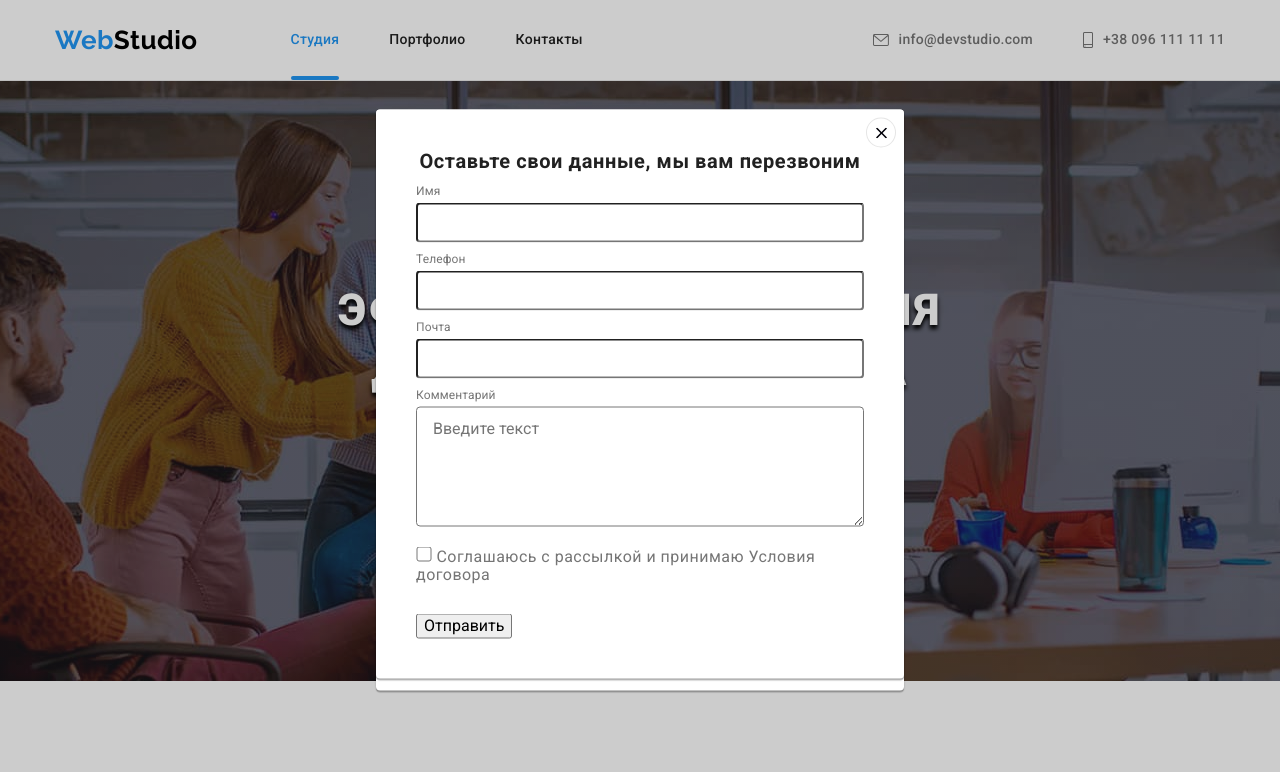
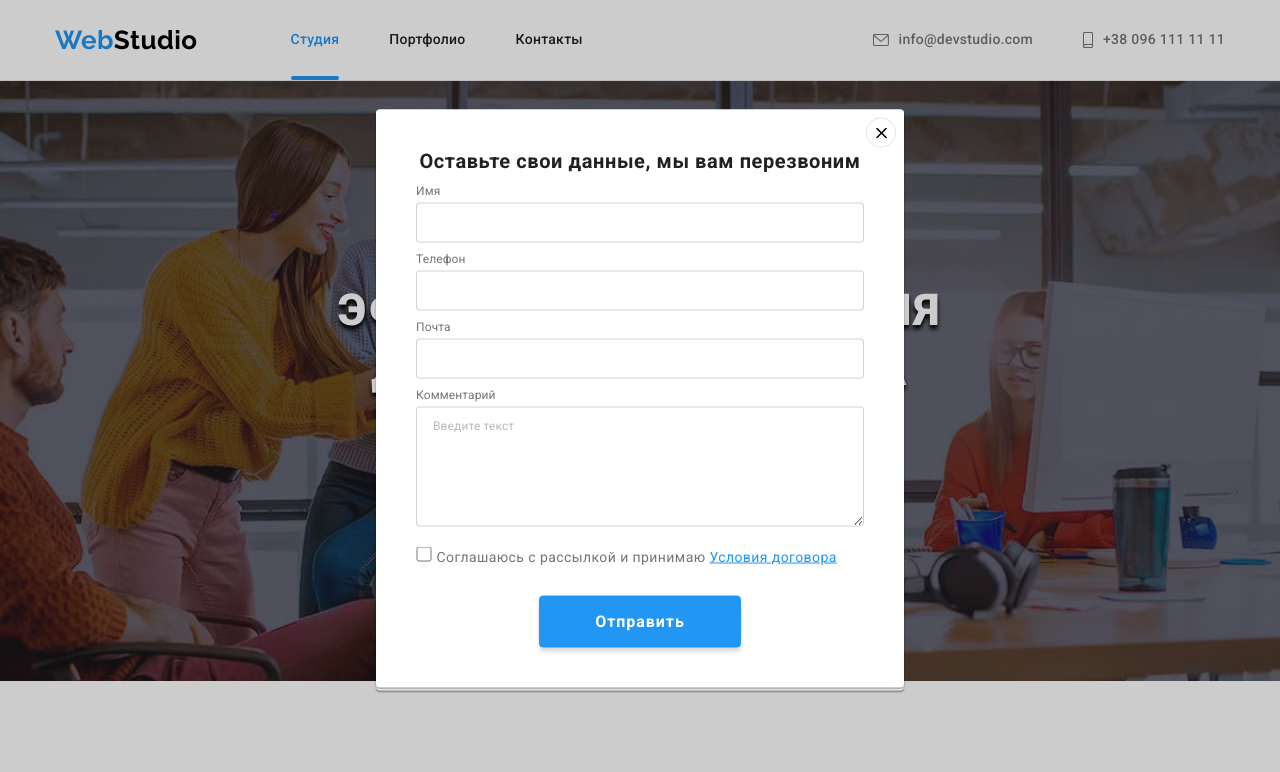
Before and after one commit to ElenaOds/goit-markup-hw-06, a plain HTML site: page index.html in a window 1280 px wide. Both pictures are taken after a click on the button "Заказать услугу". Shown: the top 772 px of the page. Drawn offline with nearby package versions, Linux system fonts and the light colour scheme.

Commit message:
modal window is adjusted

```diff
--- a/CSS/styles.css
+++ b/CSS/styles.css
@@ -834,19 +834,23 @@ section {
     margin: 0;
     padding: 0;
     height: 40px;
-    outline: 1px rgba(33, 33, 33, 0.2);
+    padding: 11px 12px;
+    border: 1px solid rgba(33, 33, 33, 0.2);
     border-radius: 4px;
+    font-size: 12px;
 }
 
 .form-field textarea {
     margin: 0;
     padding: 12px 16px;
     height: 120px;
-    outline: 1px rgba(33, 33, 33, 0.2);
+    border: 1px solid rgba(33, 33, 33, 0.2);
     border-radius: 4px;
+    font-size: 12px;
 }
 
-.form-field input::placeholder {
+
+.form-field textarea::placeholder {
     font-weight: 400;
     font-size: 12px;
     line-height: 1.16;
@@ -863,3 +867,44 @@ section {
     width: 16px;
     height: 15px;
 }
+
+.policy-check label {
+    font-weight: 400;
+    font-size: 14px;
+    line-height: 1.17;
+    letter-spacing: 0.03em;
+    color: #757575;
+}
+
+.policy-link {
+    font-weight: 400;
+    font-size: 14px;
+    line-height: 1.17;
+    letter-spacing: 0.03em;
+    color: #2196F3;
+    text-decoration-line: underline;
+    cursor: pointer;
+}
+
+.btn-submit {
+    display: flex;
+    justify-content: center;
+}
+
+.button-submit {
+    display: inline-block;
+    text-align: center;
+    padding: 10px 55px;
+    min-width: 200px;
+    font-family: inherit;
+    color: #FFFFFF;
+    background-color: var(--accent-color);
+    font-weight: 700;
+    font-size: 16px;
+    line-height: 1.88;
+    letter-spacing: 0.06em;
+    border-radius: 4px;
+    border: 1px solid #2196F3;
+    box-shadow: 0px 4px 4px rgba(0, 0, 0, 0.15);
+    cursor: pointer;
+}
--- a/index.html
+++ b/index.html
@@ -386,11 +386,14 @@
                 </div>
 
                 <div class="policy-check">
-                <input type="checkbox" name="check" id="policy">
-                <label for="policy">Соглашаюсь с рассылкой и принимаю Условия договора</label>
-                </Div>
+                    <input type="checkbox" name="check" id="policy">
+                    <label for="policy">Соглашаюсь с рассылкой и принимаю <span class="policy-link" href="#">Условия договора</span></label>
+                </div>
 
-                <button type="submit">Отправить</button>
+                <div class="btn-submit">
+                    <button type="submit" class="button-submit">Отправить</button>
+                </div>
+
             </form>
 
         </div>
```
